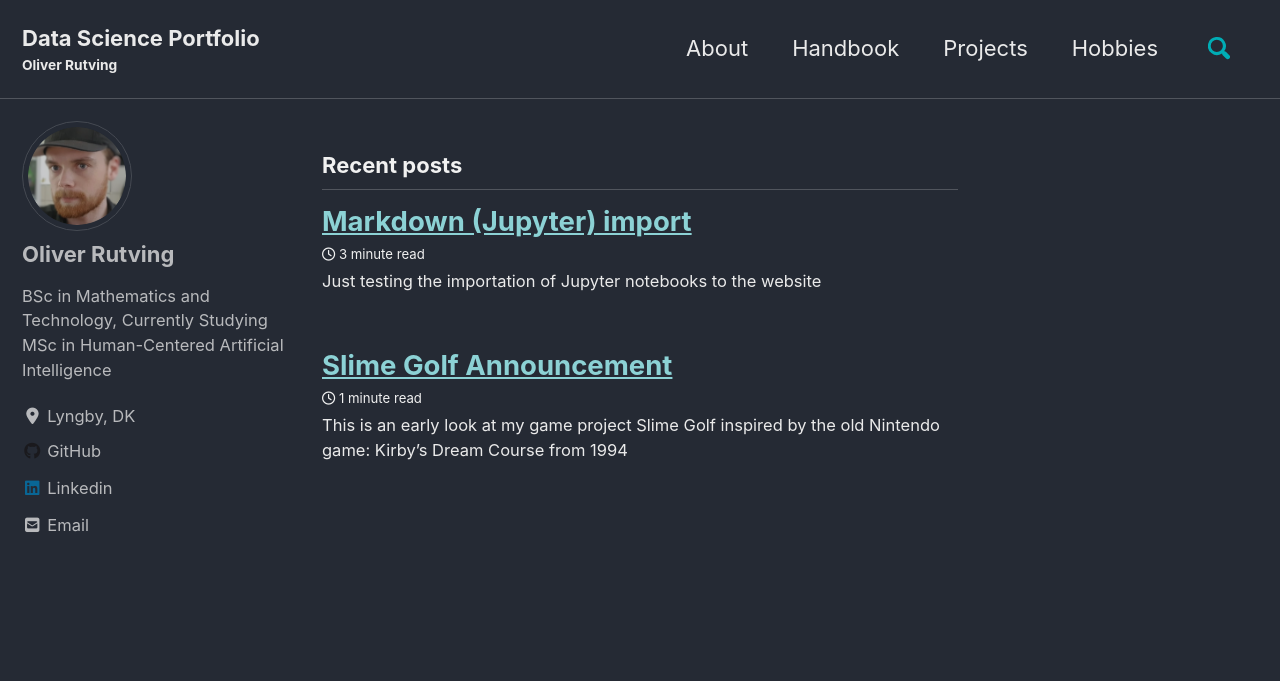
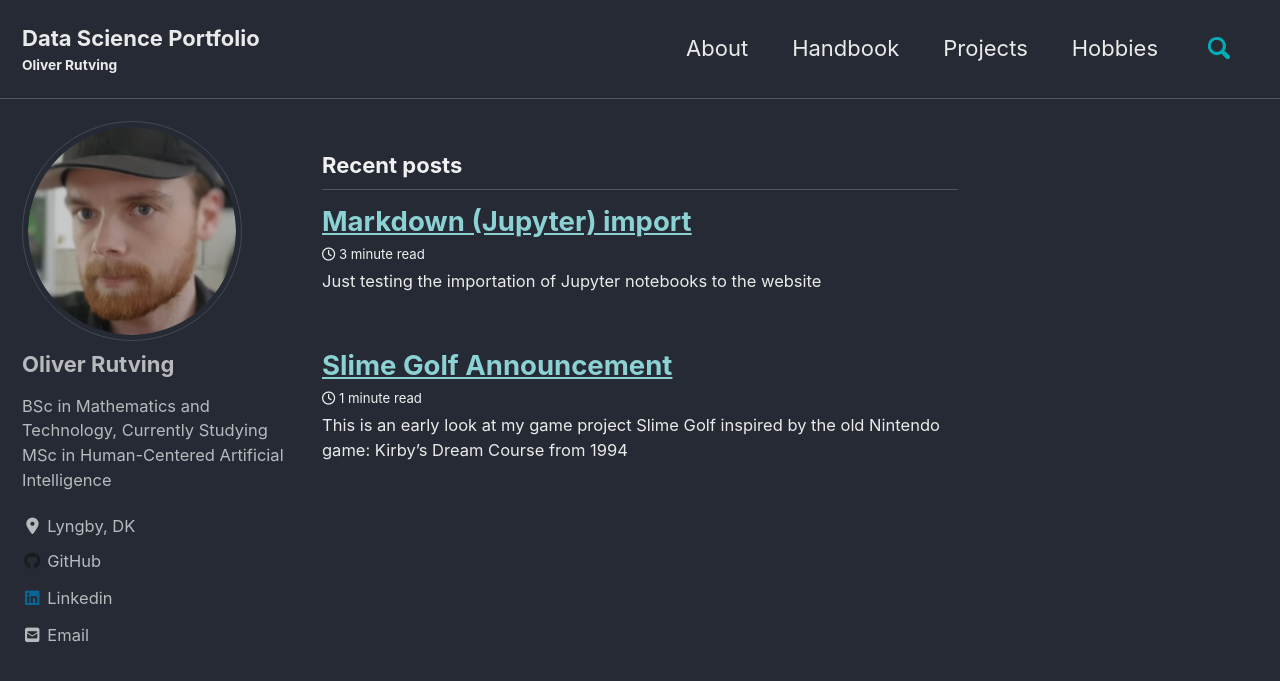
Before and after one commit to oliv2079/oliv2079.github.io, a Jekyll site: the page built from index.html, in a window 1280 px wide and 900 px high. Shown: the top 681 px of the window. Built offline with Jekyll 4.4.1, drawn with Linux system fonts in a browser that asks for light colours; cached includes are drawn as plain includes; nearby versions of some CDN libraries; the list of posts is cut into pages by our own code.

Commit message:
Update _sidebar.scss

```diff
--- a/_sass/minimal-mistakes/_sidebar.scss
+++ b/_sass/minimal-mistakes/_sidebar.scss
@@ -127,8 +127,8 @@
   }
 
   img {
-    max-width: 110px;
-    border-radius: 50%;
+    max-width: 220px;
+    border-radius: 90%;
 
     @include breakpoint($large) {
       padding: 5px;
```
